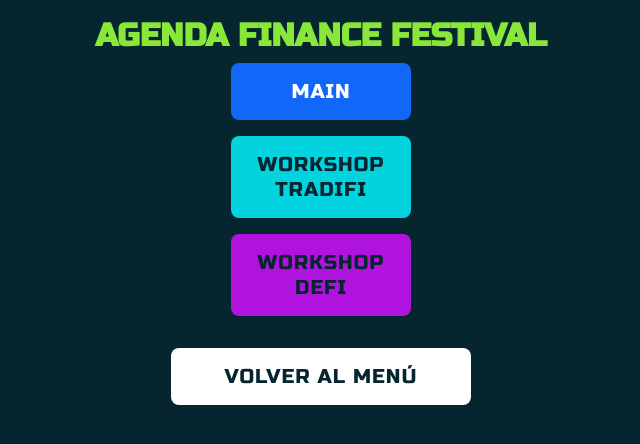
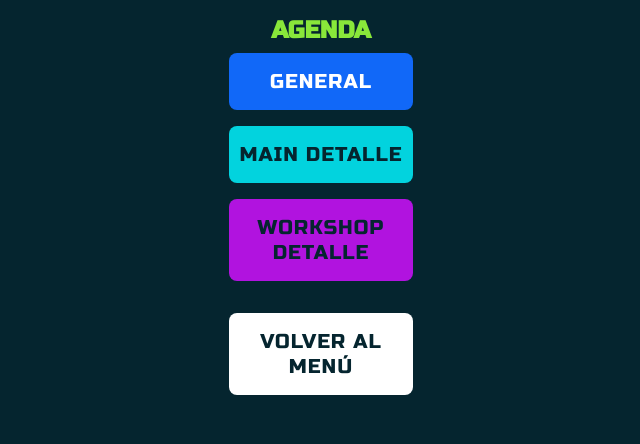
Before and after one commit to marcoiacuzzi/FinanceFestivalTotem, a plain HTML site: page index.html in a window 1280 px wide. Both pictures are taken after a click on the button "AGENDA". Shown: the whole page, without its empty margins (319-959 px from the left). Drawn offline with Linux system fonts and the light colour scheme.

Commit message:
Add files via upload

```diff
--- a/index.html
+++ b/index.html
@@ -25,14 +25,15 @@
 
   <!-- Pantalla de Agenda -->
   <div id="agendaScreen" class="screen">
-    <h1>AGENDA FINANCE FESTIVAL</h1>
+    <h2>AGENDA </h2>
 
     <!-- Sub-menú de categorías -->
     <div id="agendaOptions" class="sub-menu">
       <!-- Reemplaza URL_MAIN/TRADIFI/DEFI por las URLs que publicaste -->
-      <button data-url="https://docs.google.com/spreadsheets/d/e/2PACX-1vQv_Kko-e7Wy-i7fOLL5iZQrEFFLjvlh2QfqOwLJZeSvl5FYtHV5C8VGL8UA6AM2OI4myUMQKJcnj6O/pubhtml?gid=0&single=true"   class="btn-main">Main</button>
-      <button data-url="https://docs.google.com/spreadsheets/d/e/2PACX-1vQv_Kko-e7Wy-i7fOLL5iZQrEFFLjvlh2QfqOwLJZeSvl5FYtHV5C8VGL8UA6AM2OI4myUMQKJcnj6O/pubhtml?gid=480440681&single=true"class="btn-tradifi">Workshop TradiFi</button>
-      <button data-url="https://docs.google.com/spreadsheets/d/e/2PACX-1vQv_Kko-e7Wy-i7fOLL5iZQrEFFLjvlh2QfqOwLJZeSvl5FYtHV5C8VGL8UA6AM2OI4myUMQKJcnj6O/pubhtml?gid=315532814&single=true"   class="btn-defi">Workshop DeFi</button>
+      <button class="btn-main"> General </button>
+      <button class="btn-tradifi"> Main Detalle </button>
+
+      <button class="btn-defi">  Workshop Detalle </button>
     </div>
 
 
--- a/style.css
+++ b/style.css
@@ -137,3 +137,9 @@ text-align: center;
   height: auto;       /* mantiene la proporción */
   margin: 0 auto 1rem;
 }
+
+#backFromQR {
+  background: var(--color-blanco);
+  color: var(--color-oscuro);
+  margin-bottom: 2rem;
+}
```
Also changed, not shown: defi.png, main.png, qr.png (added), tradifi.png.
